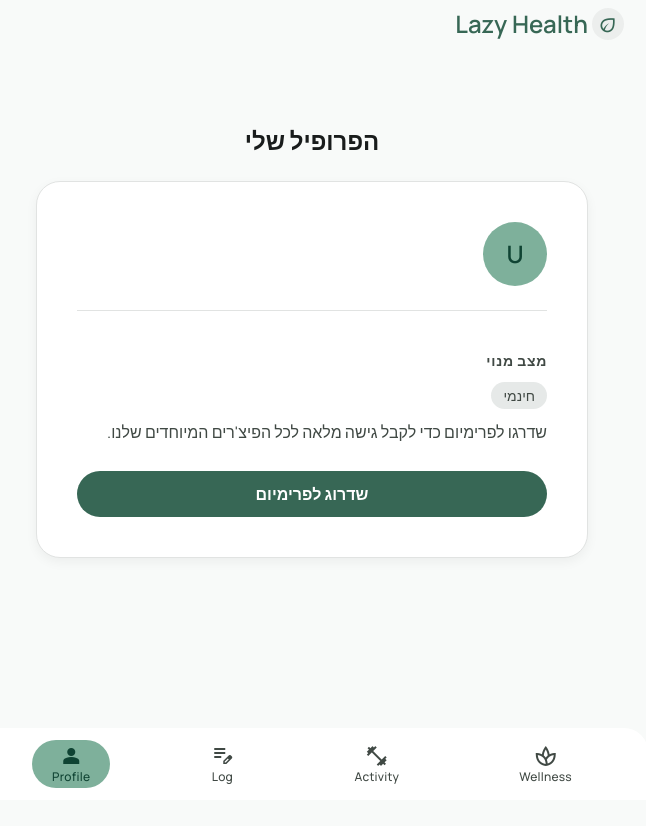
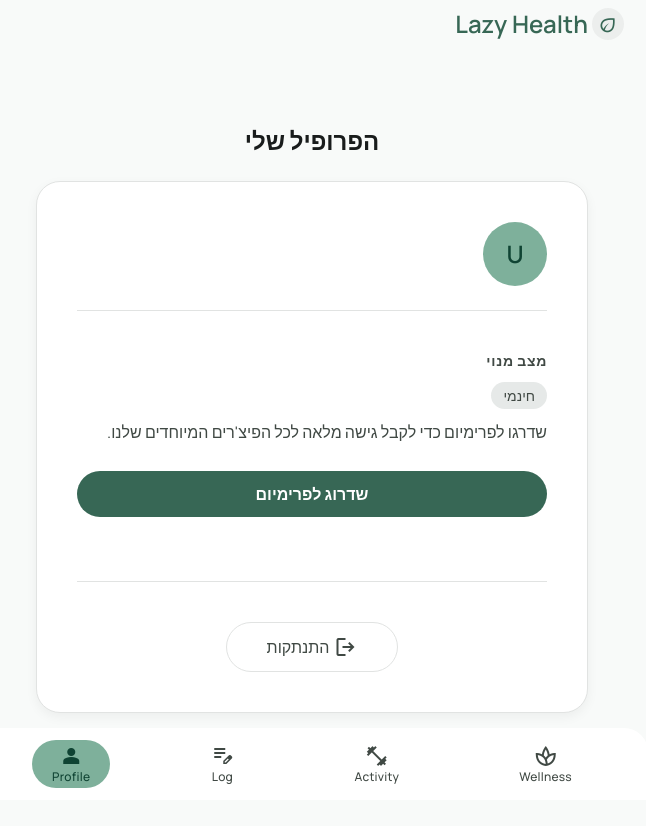
Before and after one commit to adar230/lazy-health, a React (Vite) app: page /profile in a window 1280 px wide. Shown: the top 826 px of the page, without its empty margins (328-974 px from the left). Before the commit the page ends 800 px from the top, so only its background shows below. Built offline with nearby package versions, Linux system fonts and the light colour scheme; no server answers.

Commit message:
Add logout button to Profile page

```diff
--- a/src/pages/ProfilePage/ProfilePage.css
+++ b/src/pages/ProfilePage/ProfilePage.css
@@ -162,3 +162,33 @@
   color: var(--color-on-surface-variant);
   margin: 0;
 }
+
+.logout-section {
+  margin-top: var(--space-xl);
+  border-top: var(--border-thin) solid var(--color-surface-container-highest);
+  padding-top: var(--space-lg);
+  display: flex;
+  justify-content: center;
+}
+
+.logout-btn {
+  background-color: transparent;
+  color: var(--color-on-surface-variant);
+  border: 1px solid var(--color-surface-container-highest);
+  padding: var(--space-sm) var(--space-lg);
+  border-radius: var(--radius-full);
+  font-family: var(--font-family-sans);
+  font-weight: 500;
+  font-size: var(--font-body-md-size);
+  cursor: pointer;
+  transition: all 0.2s ease;
+  display: flex;
+  align-items: center;
+  gap: var(--space-xs);
+}
+
+.logout-btn:hover {
+  background-color: var(--color-error-container);
+  color: var(--color-error);
+  border-color: var(--color-error-container);
+}
--- a/src/pages/ProfilePage/ProfilePage.jsx
+++ b/src/pages/ProfilePage/ProfilePage.jsx
@@ -105,6 +105,15 @@ const ProfilePage = () => {
     }
   };
 
+  const handleLogout = async () => {
+    try {
+      await supabase.auth.signOut();
+      navigate('/');
+    } catch (error) {
+      console.error('Error logging out:', error.message);
+    }
+  };
+
   if (loading) return <div className="loading">טוען פרופיל...</div>;
 
   const displayName = profileData?.name || user?.user_metadata?.full_name || user?.email;
@@ -156,6 +165,13 @@ const ProfilePage = () => {
             </div>
           )}
         </div>
+
+        <div className="logout-section">
+          <button className="logout-btn" onClick={handleLogout}>
+            <span className="material-symbols-outlined">logout</span>
+            התנתקות
+          </button>
+        </div>
       </div>
     </div>
   );
```
